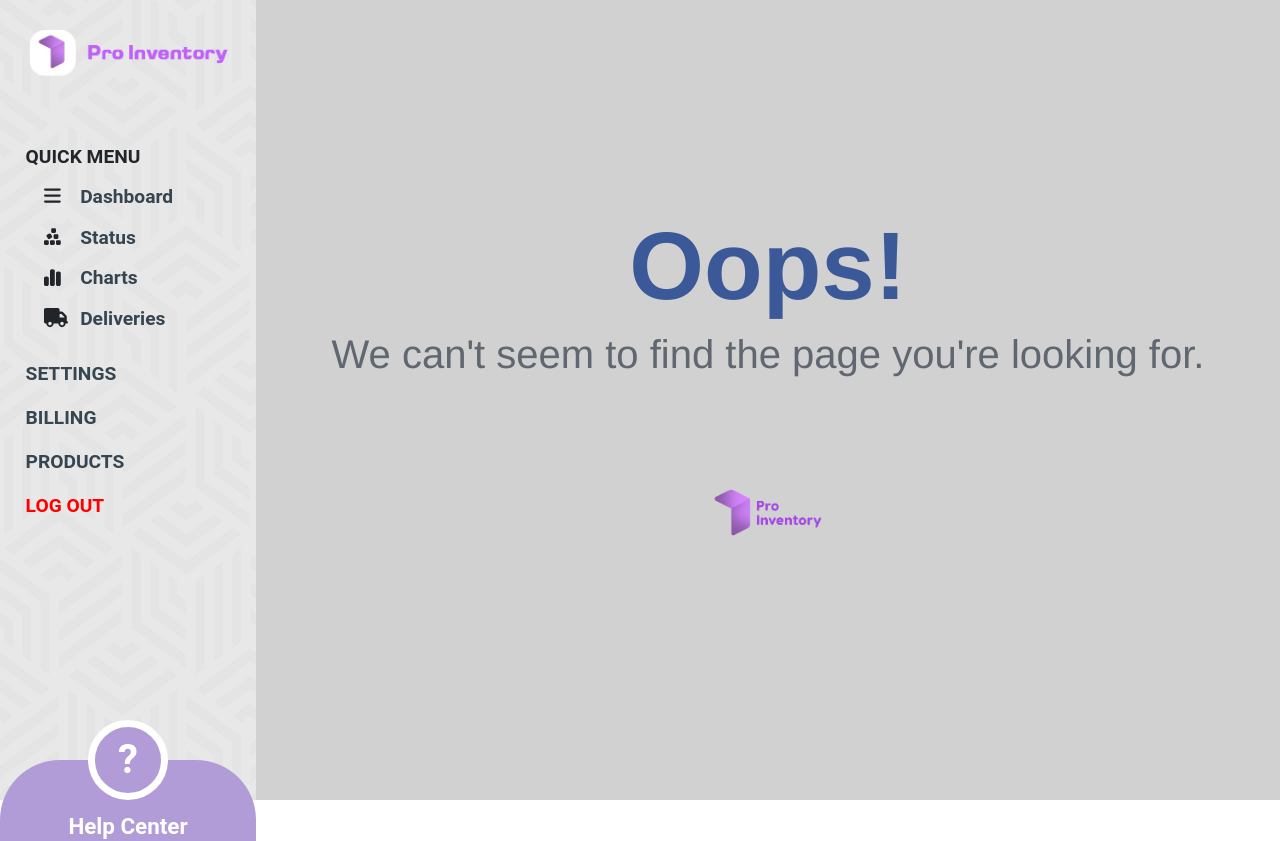
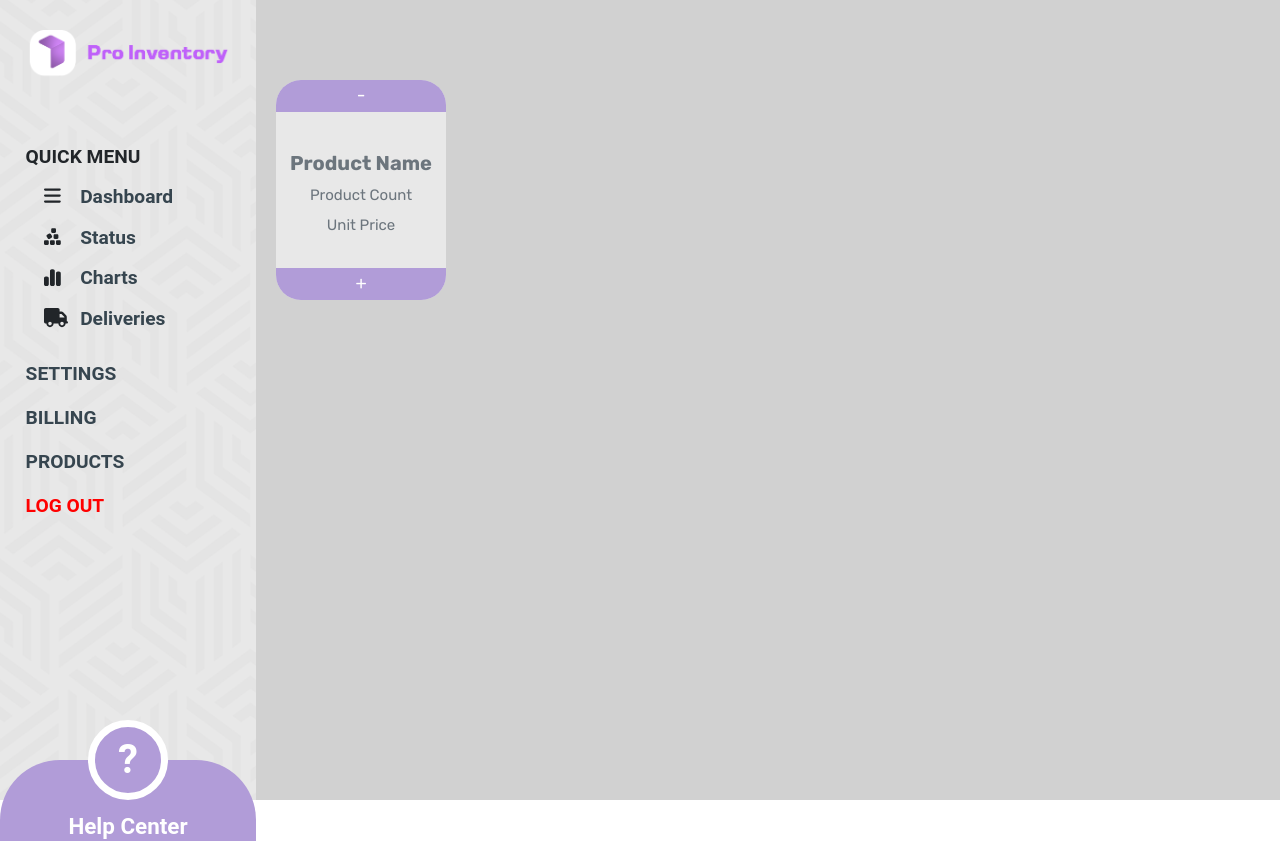
Before and after one commit to ProInventory/Warehouse-frontend, a React (Create React App) app: page /products in a window 1280 px wide. Shown: the top 841 px of the page. Built offline with nearby package versions, Linux system fonts and the light colour scheme.

Commit message:
Product page added
Co-Authored-By: Sachin Dewthuru <101192491+RaZOr519@users.noreply.github.com>
Co-Authored-By: Tharindu N. Madhusanka <mail@tharindu.dev>

```diff
--- a/src/App.js
+++ b/src/App.js
@@ -7,6 +7,7 @@ import Login from "./components/login";
 import Dashboard from "./components/dashboard";
 import Settings from "./components/settings";
 import Status from "./components/status";
+import Products from "./components/products";
 import NotFound from "./components/404";
 
 import "react-toastify/dist/ReactToastify.css";
@@ -19,8 +20,10 @@ function App() {
 				<Route path="/" element={<Login />} />
 				<Route path="/home" element={<Dashboard />} />
 				<Route path="/settings" element={<Settings />} />
+				<Route path="/products" element={<Products />} />
 				<Route path="/status" element={<Status />} />
 				<Route path="*" element={<NotFound />} />
+
 			</Routes>
 		</div>
 	);
--- /dev/null
+++ b/src/components/products.jsx
@@ -0,0 +1,48 @@
+import React, { useEffect } from "react";
+import styled from "styled-components";
+
+import SideBar from "./common/sideBar";
+import ProductPanel from "./products/products";
+
+const Container = styled.div`
+	#parent {
+		display: table;
+		width: 100%;
+		height: 100%;
+	}
+
+	#sidebar {
+		display: table-cell;
+		width: 20%;
+		vertical-align: top;
+	}
+
+	#settings {
+		background-color: #d1d1d1;
+		display: table-cell;
+		width: 80%;
+	}
+`;
+
+const Products = () => {
+	useEffect(() => {
+		document.title = "Settings | ProInventory";
+	}, []);
+
+	return (
+		<React.Fragment>
+			<Container>
+				<div id="#parent">
+					<div id="sidebar">
+						<SideBar />
+					</div>
+					<div id="settings">
+						<ProductPanel />
+					</div>
+				</div>
+			</Container>
+		</React.Fragment>
+	);
+};
+
+export default Products;
--- /dev/null
+++ b/src/components/products/products.jsx
@@ -0,0 +1,113 @@
+import React, { useState } from "react";
+import styled from "styled-components";
+
+const Container = styled.div`
+	.center {
+		width: clamp(100px, 50%, 200px);
+		height: 220px;
+		width: 170px;
+		background: #e8e8e8;
+		border-radius: 25px;
+		box-shadow: 0px 0px 5px rgba(0, 0, 0, 0);
+		transition: box-shadow 0.3s ease-in-out;
+		position: relative;
+		text-align: center;
+	}
+
+	.center:hover {
+		box-shadow: 0px 2px 10px rgba(128, 0, 128, 0.2);
+	}
+
+	.label-stat {
+        padding-top: 12px;
+        padding-bottom: 30px;
+		position: relative;
+		font-size: 20px;
+		font-weight: bold;
+		color: #6c757d;
+		font-family: "Rubik", sans-serif;
+	}
+
+	.label-stat:hover {
+		color: #00000f;
+		transition: color 0.2s ease-in-out;
+	}
+
+	.label-stat-location {
+		font-size: 15px;
+		font-weight: lighter;
+	}
+
+    .btn-Minus{
+		background:  #b19cd8;
+        border: 0;
+		width:100%;
+		height:14.5%;
+		font-size: 18px;
+		font-weight: bolder;
+		color: white;
+		font-family: "Rubik", sans-serif;
+		font-weight: lighter;
+		border-top-left-radius: 25px;
+  		border-top-right-radius: 25px;
+  		border-bottom-left-radius: 0;
+  		border-bottom-right-radius: 0;
+	}
+
+    .btn-Minus:hover{
+		background: #6c757d;
+	}
+
+	.btn-Plus{
+		background:  #b19cd8;
+        border: 0;
+		width:100%;
+		height:14.5%;
+		font-size: 18px;
+		font-weight: bolder;
+		color: white;
+		font-family: "Rubik", sans-serif;
+		font-weight: lighter;
+		border-top-left-radius: 0;
+  		border-top-right-radius: 0;
+  		border-bottom-left-radius: 25px;
+  		border-bottom-right-radius: 25px;
+	}
+
+	.btn-Plus:hover{
+		background: #6c757d;
+	}
+`;
+
+const ProductPanel = () => {
+	const [productName, setProductName] = useState("Product Name");
+    const [productCount, setCount] = useState("Product Count");
+    const [unitPrice, setPrice] = useState("Unit Price");
+
+	return (
+		<Container style={{ marginRight: "20px", marginTop: "80px", marginLeft: "20px" }}>
+			<div className="center">
+                <button className="btn-Minus"> - </button>
+				<form>
+					<div className="txt_field">
+				    <br></br>
+					<label className="label-stat">
+					{productName}
+					<br></br>
+					<label className="label-stat-location">
+					{productCount}
+					</label>
+                    <br></br>
+                    <label className="label-stat-location">
+					{unitPrice}
+					</label>
+					</label>
+					</div>
+				</form>
+				<button className="btn-Plus"> + </button>
+			</div>
+		</Container>
+	);
+};
+
+export default ProductPanel;
```
